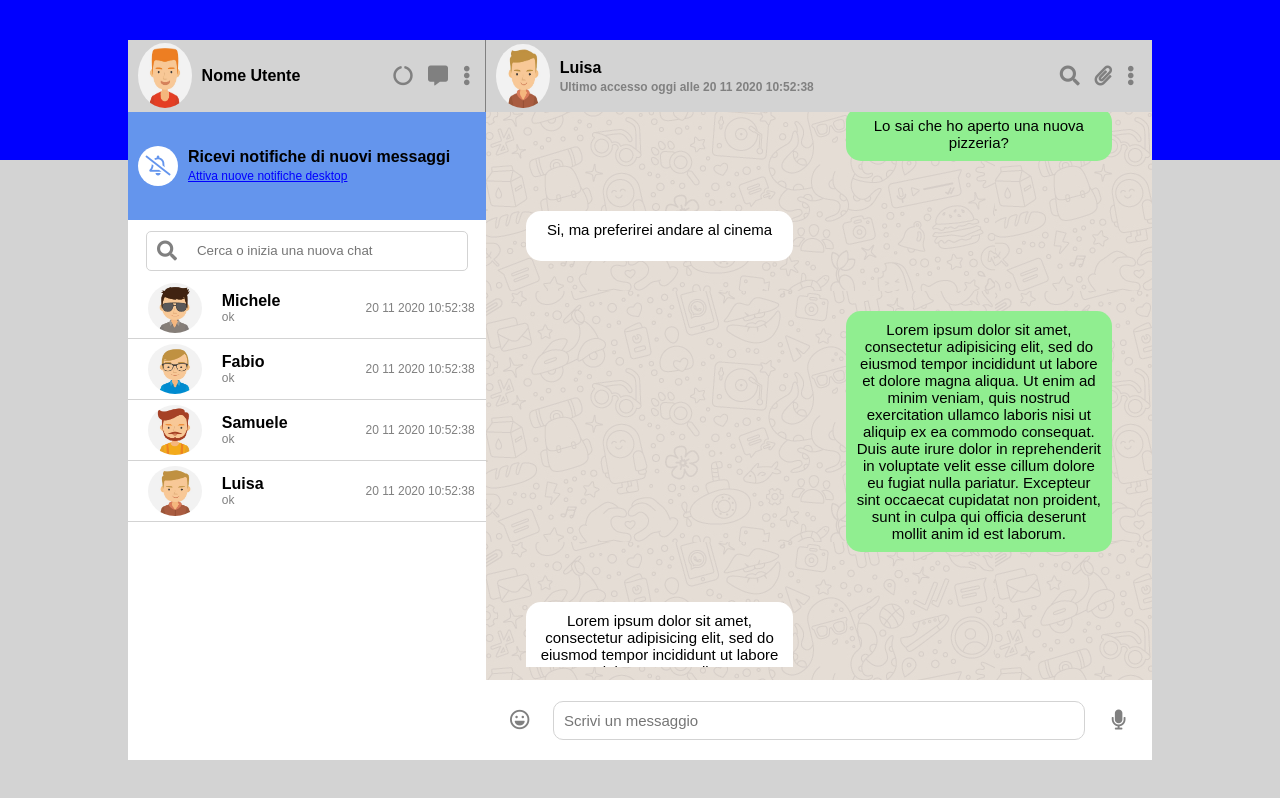
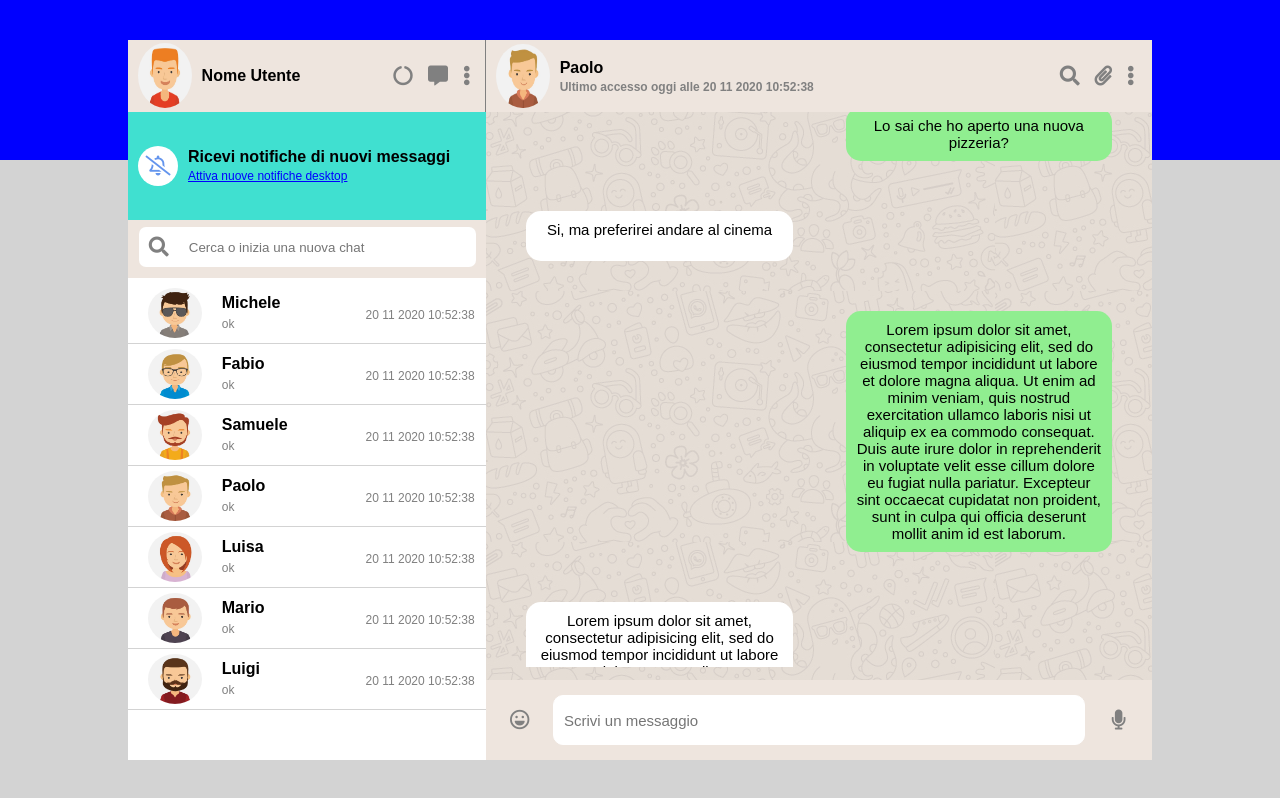
Before and after one commit to andreasansica/vue-boolzapp, a plain HTML site: page index.html in a window 1280 px wide. Drawn offline with nearby package versions, Linux system fonts and the light colour scheme.

Commit message:
aggiunto commenti e ultimi dettagli

```diff
--- a/css/style.css
+++ b/css/style.css
@@ -1,8 +1,9 @@
 
+/*  REGOLE GENERALI   */
 *{
   padding: 0;
   margin: 0;box-sizing: border-box;
-  font-family: sans-serif;
+  font-family: Arial, sans-serif;
 }
 body{
   overflow: hidden;
@@ -18,6 +19,11 @@ p{
   font-size: 12px;
   color: lightgrey;
 }
+a{
+  text-decoration: none;
+}
+
+/*   COLORI SFONDO   */
 .high-bar{
   height: 20vh;
   width: 100%;
@@ -29,6 +35,8 @@ p{
   background-color: lightgrey;
   height: 100vh;
 }
+
+/*   CONTAINER WEB APP   */
 #app{
   width: 80%;
   height: 90vh;
@@ -44,10 +52,12 @@ p{
 .right{
   width: 65%;
 }
+
+/*   PARTE SINISTRA WEB APP */
 header{
   height: 10%;
   display: flex;
-  background-color: lightgrey;
+  background-color:	#EEE5DE;
   border-right: 1px solid grey;
 }
 .foto{
@@ -71,18 +81,20 @@ header{
   display: flex;
   align-items: center;
 }
-.impostazioni i{
+.impostazioni a{
   display: flex;
   align-items: center;
   justify-content: flex-end;
   padding-right: 15px;
 }
+
+/*   NOTIFICHE */
 .notifiche{
   display: flex;
   justify-content: flex-start;
   align-items: center;
   height: 15%;
-  background-color: #6495ED;
+  background-color: #40E0D0;
 }
 .notifiche i{
   display: flex;
@@ -96,14 +108,20 @@ header{
   border-radius: 100%;
   background-color: white;
 }
-
 .notifiche a{
   font-size: 12px;
   color: blue;
 }
+.notifiche a:nth-child(2){
+  text-decoration: underline;
+}
+
+/*   SEARCH   */
 .search{
   display: flex;
   height: 8%;
+  margin-bottom: 5px;
+  background-color: 	#EEE5DE;
 }
 .search h2{
   color: grey;
@@ -115,12 +133,12 @@ header{
   display: flex;
   justify-content: flex-start;
   align-items: center;
-  border: 1px solid lightgrey;
-  width: 90%;
-  margin-left: 5%;
+  width: 94%;
+  margin-left: 3%;
   height: 70%;
-  margin-top: 3%;
-  border-radius: 5px;
+  margin-top: 2%;
+  border-radius: 7px;
+  background-color: white;
 }
 .search_box input{
   border: 0px;
@@ -132,17 +150,18 @@ header{
 .search i{
   margin-left: 10px;
 }
+
+/*   TUTTE LE CHAT   */
 .chat{
   display: flex;
   flex-direction: column;
   justify-content: flex-start;
   overflow-y: scroll;
-  max-height: 60vh;
+  max-height: 59vh;
   transition: all;
   scrollbar-width: none;
-
 }
-.chat::-webkit-scrollbar { /* WebKit */
+.chat::-webkit-scrollbar {
     width: 0;
     height: 0;
 }
@@ -150,7 +169,7 @@ header{
   background-color: lightgrey;
   opacity: 0.9;
 }
-.chat1{
+.anteprima_chat{
   height: 10%;
   display: flex;
   justify-content: flex-start;
@@ -163,31 +182,9 @@ header{
   margin: 5px 20px;
   border-radius: 100%;
 }
-
 .chat p{
   color: grey;
-}
-
-.chat2{
-  height: 10%;
-  display: flex;
-  justify-content: flex-start;
-  align-items: center;
-  border-bottom: 1px solid lightgrey;
-}
-.chat3{
-  height: 10%;
-  display: flex;
-  justify-content: flex-start;
-  align-items: center;
-  border-bottom: 1px solid lightgrey;
-}
-.chat4{
-  height: 10%;
-  display: flex;
-  justify-content: flex-start;
-  align-items: center;
-  border-bottom: 1px solid lightgrey;
+  margin-top: 5px;
 }
 .nome{
   width: 15%;
@@ -199,9 +196,7 @@ header{
   font-size: 12px;
 }
 
-
-
-/*  parte destra */
+/*  PARTE DESTRA WEB APP */
 .right{
   height: 100%;
   background-image: url(../img/mine.jpg);
@@ -211,7 +206,7 @@ header{
   justify-content: space-between;
   height: 9%;
   width: 52%;
-  background-color: lightgrey;
+  background-color:#EEE5DE;
   position: fixed;
 }
 .info_contatto{
@@ -239,6 +234,7 @@ header{
   padding-right: 10px;
 }
 
+/*   MESSAGGI CHAT ATTIVA */
 .messaggi{
   display: inline-block;
   width: 100%;
@@ -252,7 +248,6 @@ header{
   width: 0;
   height: 0;
 }
-
 .messaggi p{
   font-size: 20px;
   color: black;
@@ -287,6 +282,8 @@ header{
 .messaggi p{
   font-size: 15px;
 }
+
+/*   INPUT INVIO MESSAGGI */
 .send_message{
   height: 10%;
   width: 52%;
@@ -295,7 +292,7 @@ header{
   display: flex;
   justify-content: space-between;
   align-items: center;
-  background-color: white;
+  background-color: #EEE5DE;
 }
 .emoji{
   width: 10%;
@@ -308,10 +305,13 @@ header{
 .send input{
   font-size: 15px;
   color: grey;
+  font-weight:500;
+  background-color: white;
   width: 100%;
   padding: 10px;
   border-radius: 10px;
-  border: 1px solid lightgrey;
+  border: 1px solid white;
+  height: 50px;
 }
 .vocal{
   width: 10%;
--- a/index.html
+++ b/index.html
@@ -7,12 +7,14 @@
           crossorigin="anonymous" />
     <link rel="stylesheet" href="css/style.css">
     <script src="https://cdn.jsdelivr.net/npm/vue"></script>
-    <title></title>
+    <title>Boolzapp</title>
   </head>
   <body>
     <div class="container">
       <div class="high-bar">
       <div id="app">
+
+        <!--    INIZIO PARTE SINISTRA WEB APP   -->
         <div class="left">
           <header>
             <div class="foto">
@@ -20,26 +22,32 @@
               <h1>Nome Utente</h1>
             </div>
             <div class="impostazioni">
-              <i class="fas fa-circle-notch"></i>
-              <i class="fas fa-comment-alt"></i>
-              <i class="fas fa-ellipsis-v"></i>
+              <a href="#"><i class="fas fa-circle-notch"></i></a>
+              <a href="#"><i class="fas fa-comment-alt"></i></a>
+              <a href="#"><i class="fas fa-ellipsis-v"></i></a>
             </div>
           </header>
+
+          <!--   NOTIFICHE   -->
           <div class="notifiche">
-            <i class="far fa-bell-slash"></i>
+            <a href="#"><i class="far fa-bell-slash"></i></a>
             <div class="notifiche_testo">
               <h1>Ricevi notifiche di nuovi messaggi</h1>
               <a href="#">Attiva nuove notifiche desktop</a>
             </div>
           </div>
+
+          <!--   SEARCH   -->
           <div class="search">
             <div class="search_box">
-              <i class="fas fa-search"></i>
+              <a href="#"> <i class="fas fa-search"></i></a>
               <input type="text" name="" value="" placeholder="Cerca o inizia una nuova chat">
             </div>
           </div>
+
+          <!--   TUTTE LE CHAT   -->
           <div class="chat">
-            <div class="chat1">
+            <div class="anteprima_chat">
               <img src="img/avatar_2.jpg" alt="">
               <div class="nome">
                 <h1>Michele</h1>
@@ -49,7 +57,7 @@
                 <p>20 11 2020 10:52:38</p>
               </div>
             </div>
-            <div class="chat2">
+            <div class="anteprima_chat">
               <img src="img/avatar_3.jpg" alt="">
               <div class="nome">
                 <h1>Fabio</h1>
@@ -59,7 +67,7 @@
                 <p>20 11 2020 10:52:38</p>
               </div>
             </div>
-            <div class="chat3">
+            <div class="anteprima_chat">
               <img src="img/avatar_4.jpg" alt="">
               <div class="nome">
                 <h1>Samuele</h1>
@@ -69,8 +77,18 @@
                 <p>20 11 2020 10:52:38</p>
               </div>
             </div>
-            <div class="chat4">
+            <div class="anteprima_chat">
               <img src="img/avatar_5.jpg" alt="">
+              <div class="nome">
+                <h1>Paolo</h1>
+                <p>ok</p>
+              </div>
+              <div class="ultimo_accesso">
+                <p>20 11 2020 10:52:38</p>
+              </div>
+            </div>
+            <div class="anteprima_chat">
+              <img src="img/avatar_6.jpg" alt="">
               <div class="nome">
                 <h1>Luisa</h1>
                 <p>ok</p>
@@ -79,23 +97,47 @@
                 <p>20 11 2020 10:52:38</p>
               </div>
             </div>
+            <div class="anteprima_chat">
+              <img src="img/avatar_7.jpg" alt="">
+              <div class="nome">
+                <h1>Mario</h1>
+                <p>ok</p>
+              </div>
+              <div class="ultimo_accesso">
+                <p>20 11 2020 10:52:38</p>
+              </div>
+            </div>
+            <div class="anteprima_chat">
+              <img src="img/avatar_8.jpg" alt="">
+              <div class="nome">
+                <h1>Luigi</h1>
+                <p>ok</p>
+              </div>
+              <div class="ultimo_accesso">
+                <p>20 11 2020 10:52:38</p>
+              </div>
+            </div>
           </div>
         </div>
+
+        <!--   INIZIO PARTE DESTRA WEB APP -->
         <div class="right">
           <div class="chat_attiva">
             <div class="info_contatto">
               <img src="img/avatar_5.jpg" alt="">
               <div>
-                <h1>Luisa</h1>
+                <h1>Paolo</h1>
                 <p>Ultimo accesso oggi alle 20 11 2020 10:52:38</p>
               </div>
             </div>
             <div class="impostazioni_contatto">
-              <i class="fas fa-search"></i>
-              <i class="fas fa-paperclip"></i>
-              <i class="fas fa-ellipsis-v"></i>
+              <a href="#"><i class="fas fa-search"></i></a>
+              <a href="#"><i class="fas fa-paperclip"></i></a>
+              <a href="#"><i class="fas fa-ellipsis-v"></i></a>
             </div>
           </div>
+
+          <!--   MESSAGGI CHAT ATTIVA -->
           <div class="messaggi">
             <div class="messaggi_inviati">
               <p>Lo sai che ho aperto una nuova pizzeria?</p>
@@ -110,15 +152,17 @@
               <p>Lorem ipsum dolor sit amet, consectetur adipisicing elit, sed do eiusmod tempor incididunt ut labore et dolore magna aliqua. </p>
             </div>
           </div>
+
+          <!--   INPUT INVIO MESSAGGIO -->
           <div class="send_message">
             <div class="emoji">
-              <i class="far fa-laugh"></i>
+              <a href="#"><i class="far fa-laugh"></i></a>
             </div>
             <div class="send">
               <input type="text" name="" value="" placeholder="Scrivi un messaggio">
             </div>
             <div class="vocal">
-              <i class="fas fa-microphone"></i>
+              <a href="#"><i class="fas fa-microphone"></i></a>
             </div>
           </div>
         </div>
```
Also changed, not shown: img/whatsappbg.png (deleted).
